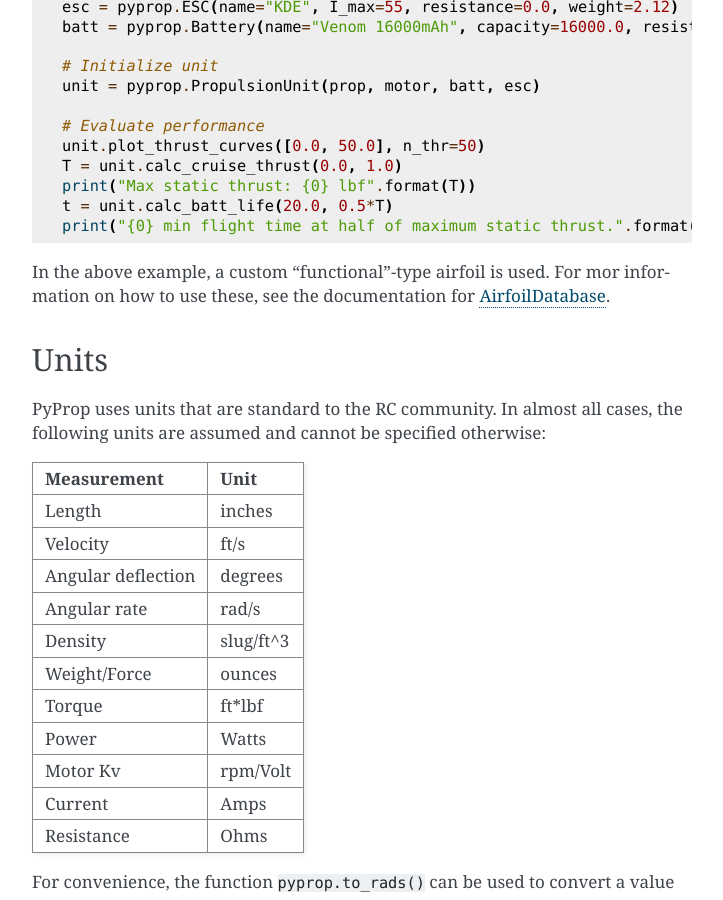
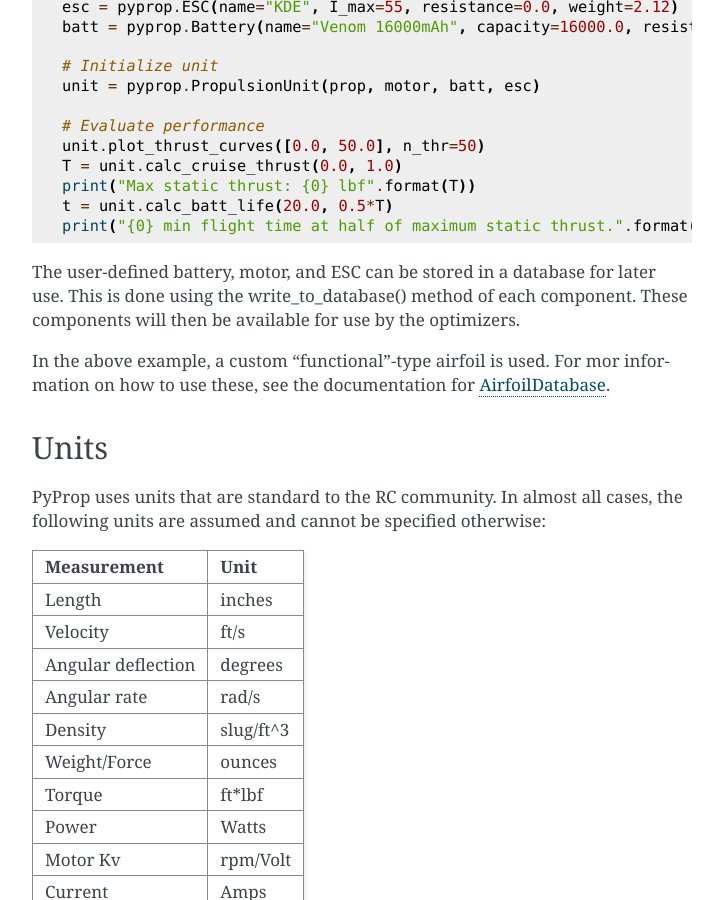
Before and after one commit to usuaero/PyProp, a Sphinx documentation site: the page built from docs/source/user_interface.md, in a window 1280 px wide and 900 px high, scrolled down 1625 px. Shown: the whole window, without its empty margins (388-1111 px from the left). Built offline with Sphinx 7.4.7, drawn with Linux system fonts in a browser that asks for light colours.

Commit message:
Updated docs. :

````diff
--- a/docs/source/user_interface.md
+++ b/docs/source/user_interface.md
@@ -90,6 +90,8 @@ t = unit.calc_batt_life(20.0, 0.5*T)
 print("{0} min flight time at half of maximum static thrust.".format(t))
 ```
 
+The user-defined battery, motor, and ESC can be stored in a database for later use. This is done using the write_to_database() method of each component. These components will then be available for use by the optimizers.
+
 In the above example, a custom "functional"-type airfoil is used. For mor information on how to use these, see the documentation for [AirfoilDatabase](airfoildatabase.readthedocs.io/).
 
 ## Units
````
